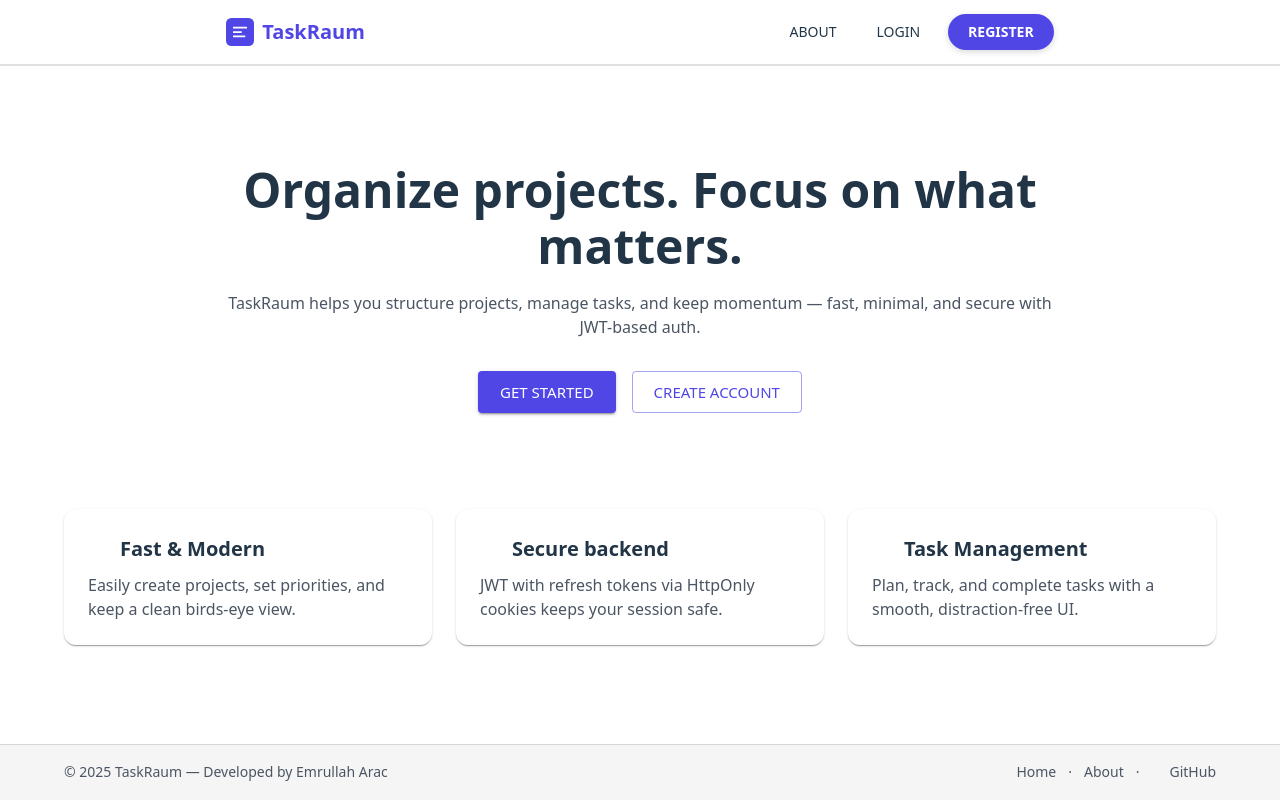
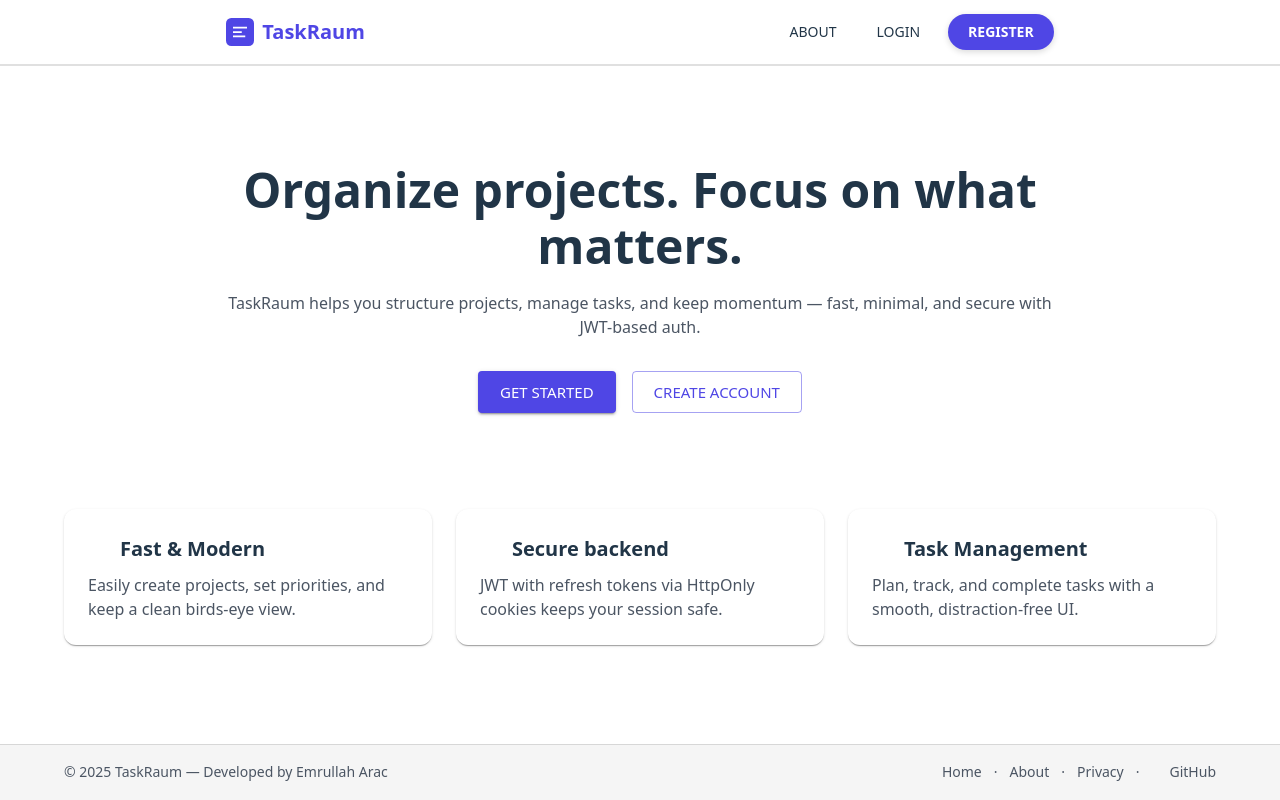
Before and after one commit to emrullaharac/TaskRaum, a React (Vite) app in the folder frontend/: page / in a window 1280 px wide. Built offline with nearby package versions, Linux system fonts and the light colour scheme; no server answers; some icons are missing.

Commit message:
feat: add Privacy Notice link to footer

```diff
--- a/frontend/src/components/Layout/AppFooter.tsx
+++ b/frontend/src/components/Layout/AppFooter.tsx
@@ -76,6 +76,19 @@ export default function AppFooter() {
                     <Typography variant="body2" color="text.secondary">·</Typography>
 
                     <Link
+                        component={RouterLink}
+                        to="/privacy"
+                        underline="hover"
+                        color="inherit"
+                        variant="body2"
+                        sx={{ whiteSpace: "nowrap" }}
+                    >
+                        Privacy
+                    </Link>
+
+                    <Typography variant="body2" color="text.secondary">·</Typography>
+
+                    <Link
                         href="https://github.com/emrullaharac/TaskRaum"
                         underline="hover"
                         color="inherit"
```
